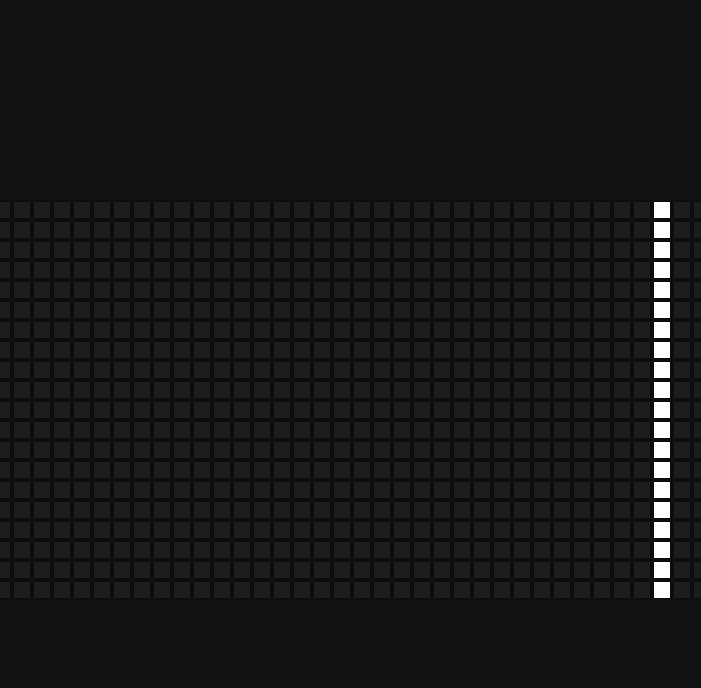
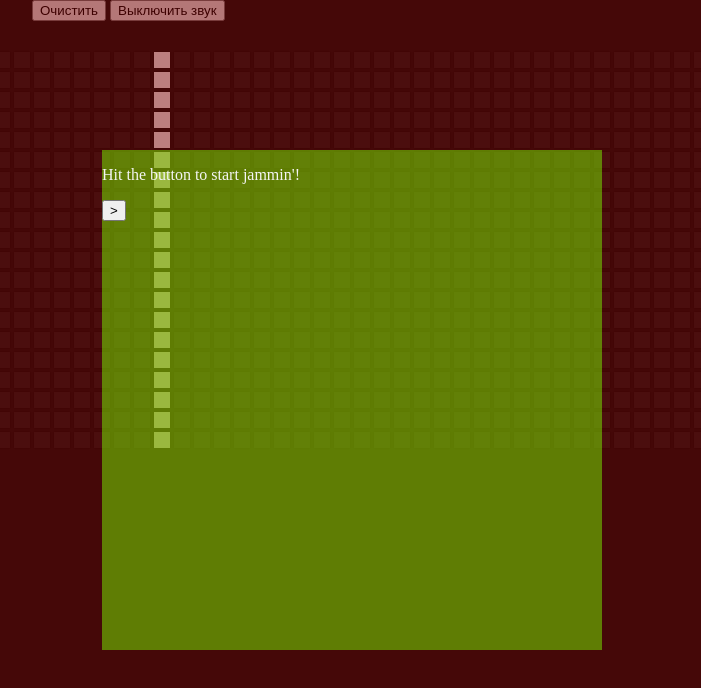
Before and after one commit to goldcvt/goldcvt-personvl-site, a website built with webpack: page src/beatwave/index.html in a window 1280 px wide. Shown: the whole page, without its empty margins (288-989 px from the left). Built offline with nearby package versions, Linux system fonts and the light colour scheme.

Commit message:
Add new interface elements

```diff
--- a/src/beatwave/index.html
+++ b/src/beatwave/index.html
@@ -2,15 +2,35 @@
 <html lang="en">
 
 <head>
-    <meta charset="UTF-8" />
-    <meta name="viewport" content="width=device-width, initial-scale=1.0" />
-    <link rel="stylesheet" href="styles.css" />
-    <title>Pseudo Beatwave</title>
+      <meta charset="UTF-8" />
+      <meta name="viewport"
+            content="width=device-width, initial-scale=1.0" />
+      <link rel="stylesheet"
+            href="styles.css" />
+      <title>Pseudo Beatwave</title>
 </head>
 
 <body>
-    <div class="container" id="board"></div>
-    <script src="app.js"></script>
+      <div class="container">
+            <div id="controls">
+                  <button class="clear-field">Очистить</button>
+                  <button class="mute">Выключить звук</button>
+            </div>
+            <div id="board">
+
+
+            </div>
+      </div>
+      <div class="container-modal">
+            <div class="modal">
+                  <p>Hit the button to start jammin'!</p>
+                  <button>></button>
+            </div>
+      </div>
+      <script src="../../dist/main.js"
+              type="module"></script>
+      <!-- <script src="app.js"
+              type="module"></script> -->
 </body>
 
 </html>
--- a/src/beatwave/styles.css
+++ b/src/beatwave/styles.css
@@ -12,10 +12,22 @@ body {
     margin: 0;
 }
 
-.container#board {
+.container {
     display: flex;
+    flex-direction: column;
+    justify-content: flex-start;
     align-items: center;
-    justify-content: center;
+    width: 100vw;
+    height: 100vh;
+}
+
+#controls {
+    width: 50%;
+    height: 50px;
+}
+
+#board {
+    display: flex;
     max-width: 800px;
     flex-wrap: wrap;
 }
@@ -27,3 +39,26 @@ body {
     margin: 2px;
     box-shadow: 0 0 2px #000;
 }
+
+.container-modal {
+    position: absolute;
+    left: 0;
+    top: 0;
+    width: 100vw;
+    height: 100vh;
+    background-color: rgba(123, 0, 0, 0.5);
+    display: flex;
+    justify-content: center;
+    align-items: center;
+}
+
+.modal {
+    width: 500px;
+    height: 500px;
+    color: whitesmoke;
+    background-color: rgba(123, 241, 0, 0.5);
+}
+
+.hide {
+    display: none;
+}
```
